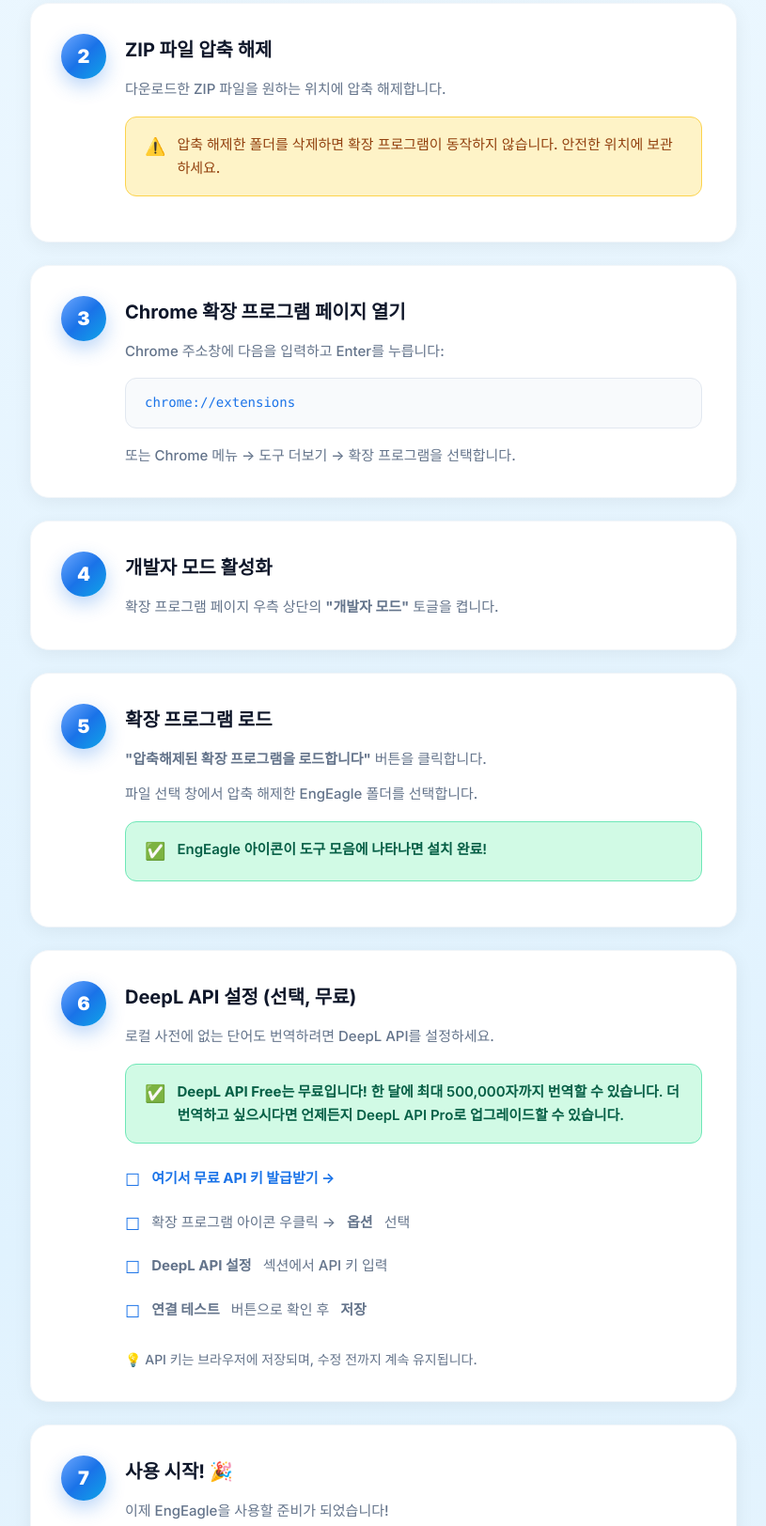
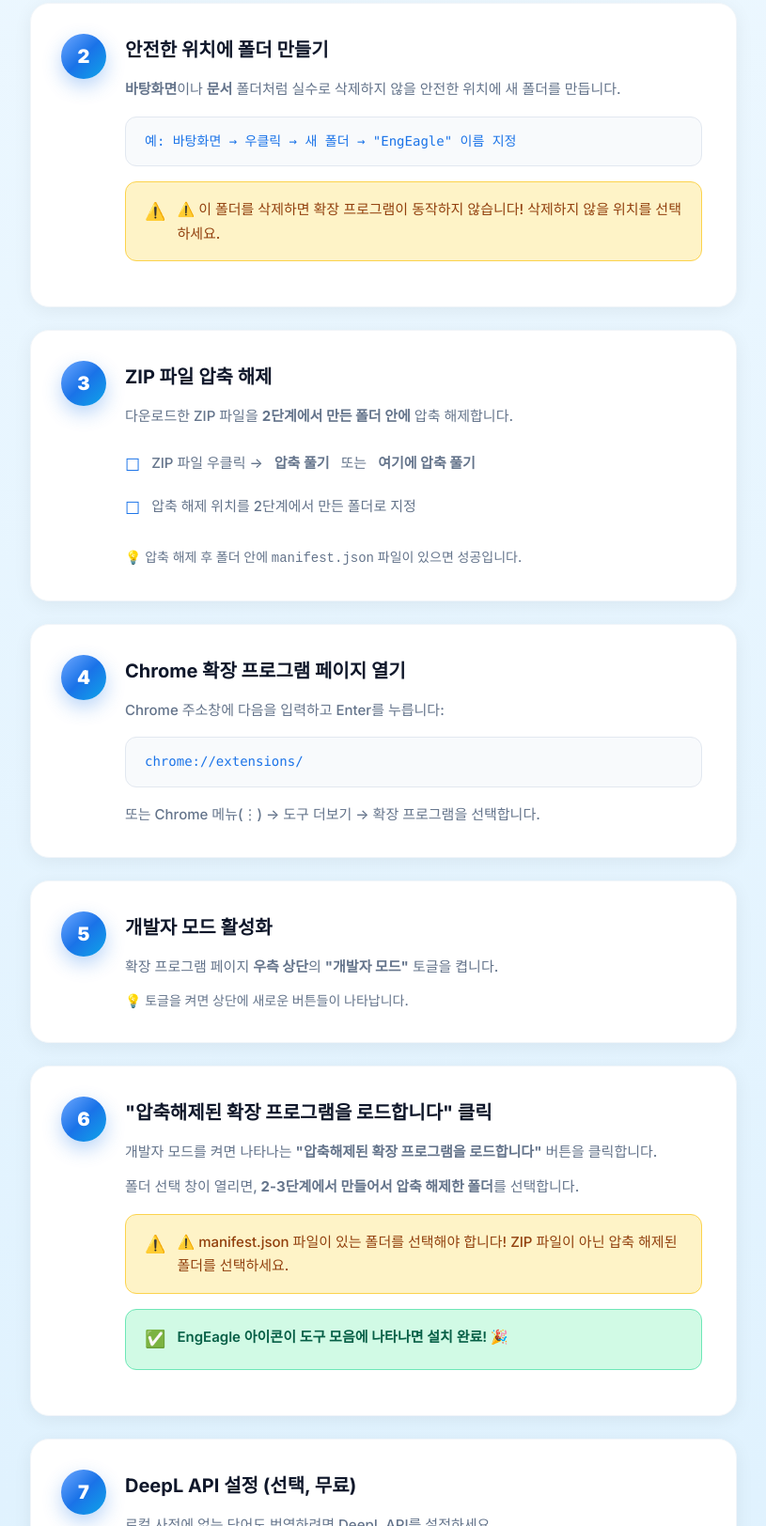
Before and after one commit to jiankimr/EngEagle, a browser extension: page download/install_guide.html in a window 1280 px wide. Shown: the part 674-2298 px from the top of the page at 94% size, without its empty margins (232-1047 px from the left). Drawn offline with Linux system fonts and the light colour scheme.

Commit message:
docs: improve install guide with detailed folder setup steps
- Add step to create safe folder (e.g. Desktop)
- Clarify to extract ZIP into that folder
- Explain to select folder with manifest.json
- Add warnings about not deleting the folder

```diff
--- a/download/install_guide.html
+++ b/download/install_guide.html
@@ -425,39 +425,55 @@
 
       <div class="step">
         <div class="step-number">2</div>
-        <h2>ZIP 파일 압축 해제</h2>
-        <p>다운로드한 ZIP 파일을 원하는 위치에 압축 해제합니다.</p>
+        <h2>안전한 위치에 폴더 만들기</h2>
+        <p><strong>바탕화면</strong>이나 <strong>문서</strong> 폴더처럼 실수로 삭제하지 않을 안전한 위치에 새 폴더를 만듭니다.</p>
+        <div class="code-block">예: 바탕화면 → 우클릭 → 새 폴더 → "EngEagle" 이름 지정</div>
         <div class="warning">
-          <p>압축 해제한 폴더를 삭제하면 확장 프로그램이 동작하지 않습니다. 안전한 위치에 보관하세요.</p>
+          <p>⚠️ 이 폴더를 삭제하면 확장 프로그램이 동작하지 않습니다! 삭제하지 않을 위치를 선택하세요.</p>
         </div>
       </div>
 
       <div class="step">
         <div class="step-number">3</div>
-        <h2>Chrome 확장 프로그램 페이지 열기</h2>
-        <p>Chrome 주소창에 다음을 입력하고 Enter를 누릅니다:</p>
-        <div class="code-block">chrome://extensions</div>
-        <p>또는 Chrome 메뉴 → 도구 더보기 → 확장 프로그램을 선택합니다.</p>
+        <h2>ZIP 파일 압축 해제</h2>
+        <p>다운로드한 ZIP 파일을 <strong>2단계에서 만든 폴더 안에</strong> 압축 해제합니다.</p>
+        <ul class="checklist">
+          <li>ZIP 파일 우클릭 → <strong>압축 풀기</strong> 또는 <strong>여기에 압축 풀기</strong></li>
+          <li>압축 해제 위치를 2단계에서 만든 폴더로 지정</li>
+        </ul>
+        <p style="color: var(--ee-gray); font-size: 14px; margin-top: 12px;">💡 압축 해제 후 폴더 안에 <code>manifest.json</code> 파일이 있으면 성공입니다.</p>
       </div>
 
       <div class="step">
         <div class="step-number">4</div>
-        <h2>개발자 모드 활성화</h2>
-        <p>확장 프로그램 페이지 우측 상단의 <strong>"개발자 모드"</strong> 토글을 켭니다.</p>
+        <h2>Chrome 확장 프로그램 페이지 열기</h2>
+        <p>Chrome 주소창에 다음을 입력하고 Enter를 누릅니다:</p>
+        <div class="code-block">chrome://extensions/</div>
+        <p>또는 Chrome 메뉴(⋮) → 도구 더보기 → 확장 프로그램을 선택합니다.</p>
       </div>
 
       <div class="step">
         <div class="step-number">5</div>
-        <h2>확장 프로그램 로드</h2>
-        <p><strong>"압축해제된 확장 프로그램을 로드합니다"</strong> 버튼을 클릭합니다.</p>
-        <p>파일 선택 창에서 압축 해제한 EngEagle 폴더를 선택합니다.</p>
+        <h2>개발자 모드 활성화</h2>
+        <p>확장 프로그램 페이지 <strong>우측 상단</strong>의 <strong>"개발자 모드"</strong> 토글을 켭니다.</p>
+        <p style="color: var(--ee-gray); font-size: 14px; margin-top: 8px;">💡 토글을 켜면 상단에 새로운 버튼들이 나타납니다.</p>
+      </div>
+
+      <div class="step">
+        <div class="step-number">6</div>
+        <h2>"압축해제된 확장 프로그램을 로드합니다" 클릭</h2>
+        <p>개발자 모드를 켜면 나타나는 <strong>"압축해제된 확장 프로그램을 로드합니다"</strong> 버튼을 클릭합니다.</p>
+        <p>폴더 선택 창이 열리면, <strong>2-3단계에서 만들어서 압축 해제한 폴더</strong>를 선택합니다.</p>
+        <div class="warning">
+          <p>⚠️ manifest.json 파일이 있는 폴더를 선택해야 합니다! ZIP 파일이 아닌 압축 해제된 폴더를 선택하세요.</p>
+        </div>
         <div class="success">
-          <p>EngEagle 아이콘이 도구 모음에 나타나면 설치 완료!</p>
+          <p>EngEagle 아이콘이 도구 모음에 나타나면 설치 완료! 🎉</p>
         </div>
       </div>
 
       <div class="step">
-        <div class="step-number">6</div>
+        <div class="step-number">7</div>
         <h2>DeepL API 설정 (선택, 무료)</h2>
         <p>로컬 사전에 없는 단어도 번역하려면 DeepL API를 설정하세요.</p>
 
@@ -476,7 +492,7 @@
       </div>
 
       <div class="step">
-        <div class="step-number">7</div>
+        <div class="step-number">8</div>
         <h2>사용 시작! 🎉</h2>
         <p>이제 EngEagle을 사용할 준비가 되었습니다!</p>
         <ul class="checklist">
```
